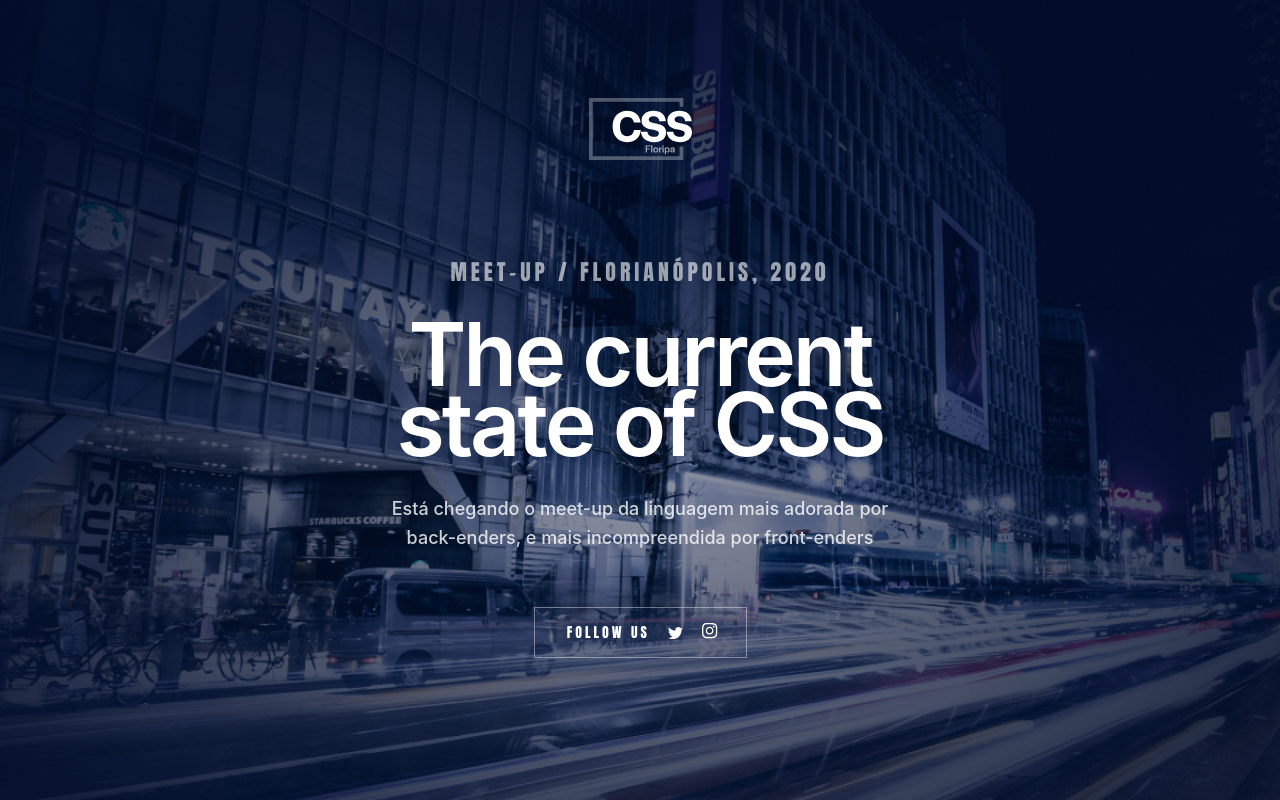
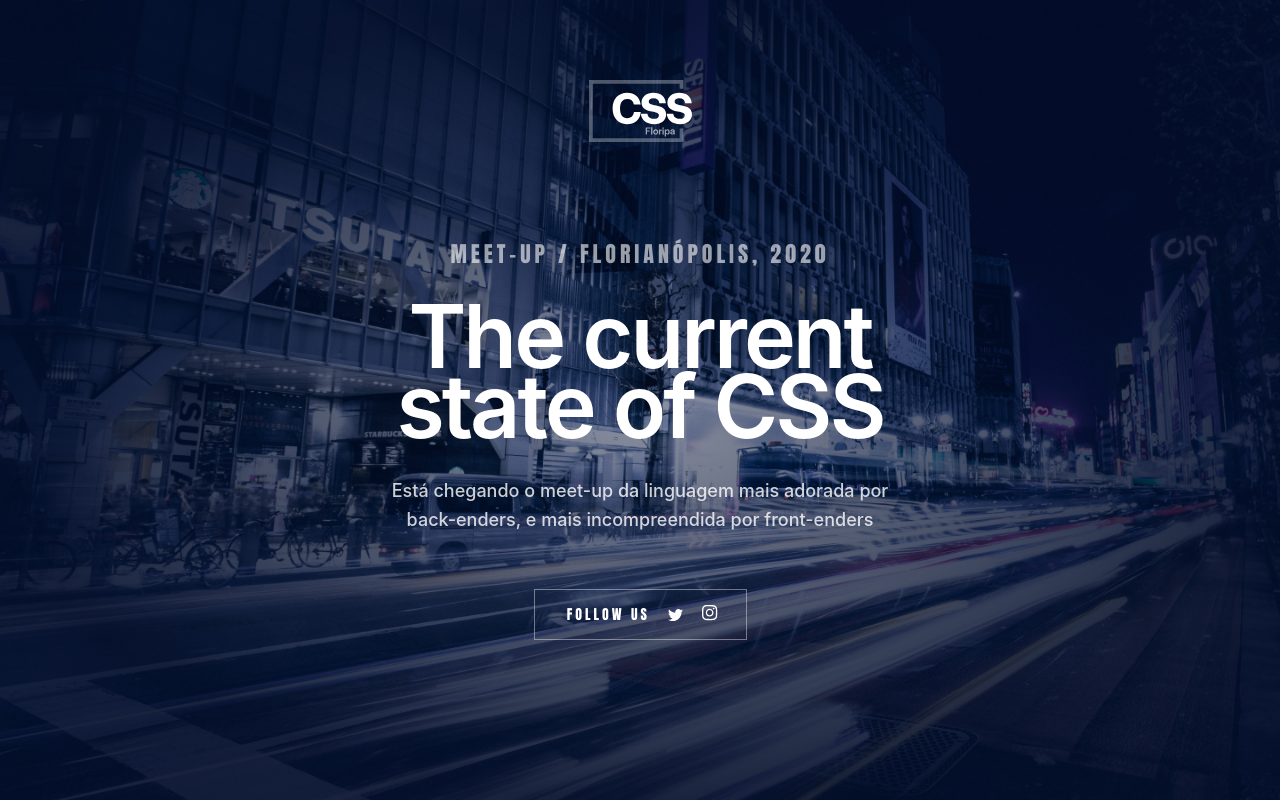
Before and after one commit to cssfloripa/cssfloripa.github.io, a plain HTML site: page index.html in a window 1280 px wide. Shown: the top 800 px of the page. Drawn offline with Linux system fonts and the light colour scheme; a web font is replaced by a local one.

Commit message:
:rocket: Finally?
Fucking padding.

```diff
--- a/index.html
+++ b/index.html
@@ -29,7 +29,7 @@
                 flex-direction: column;
                 align-items: center;
 
-                padding: 20px 0;
+                padding: 0;
 
                 background-color: black;
                 background-image: url(img/background.jpg);
@@ -37,6 +37,8 @@
                 background-repeat: no-repeat;
                 background-position: center;
             }
+
+            .logo { margin-top: 20px }
 
             .section {
                 width: 100%;
@@ -102,12 +104,8 @@
             }
 
             @media screen and (min-width: 481px) {
-                .main {
-                    width: 100vw;
-                    padding: 80px 0;
-                }
+                .logo { margin-top: 80px }
                 .section { max-width: 500px; }
-
                 .pre-heading { font-size: 1.22rem; }
                 .heading { font-size: 4.88rem; }
             }
```
